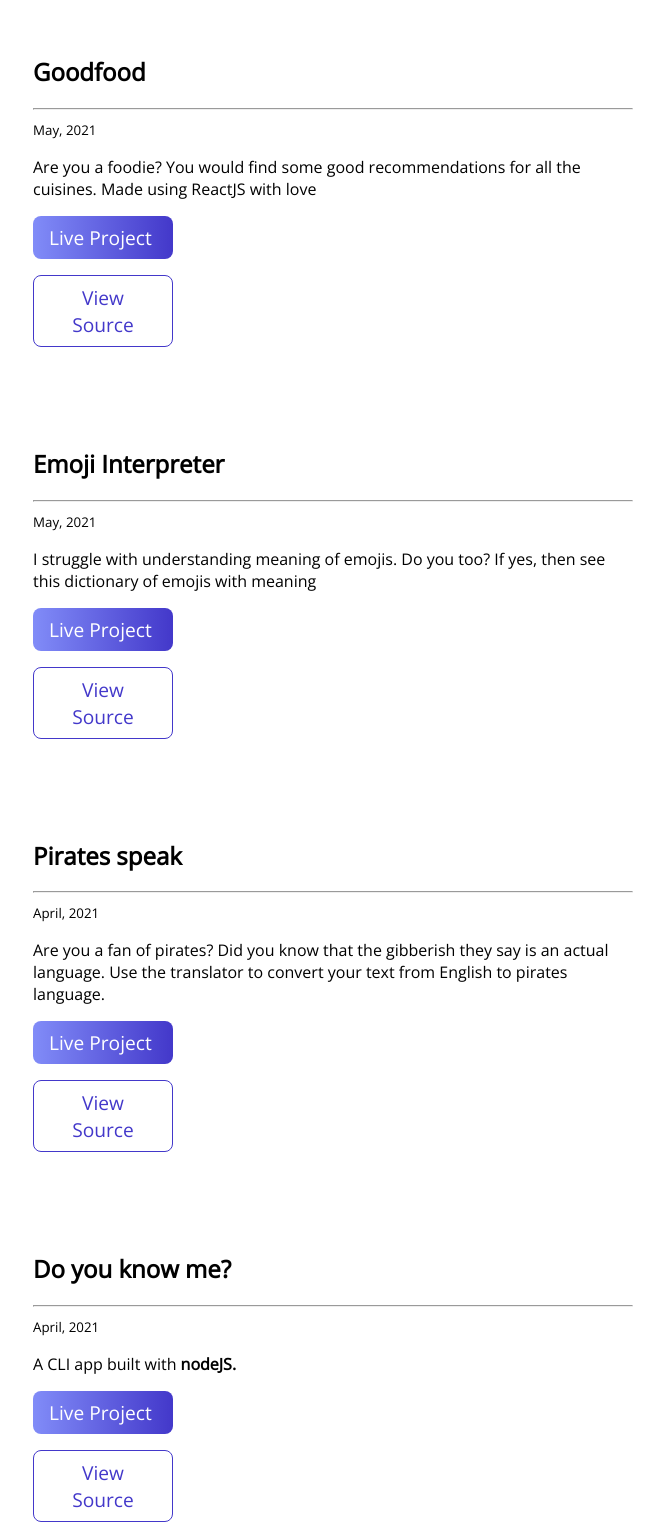
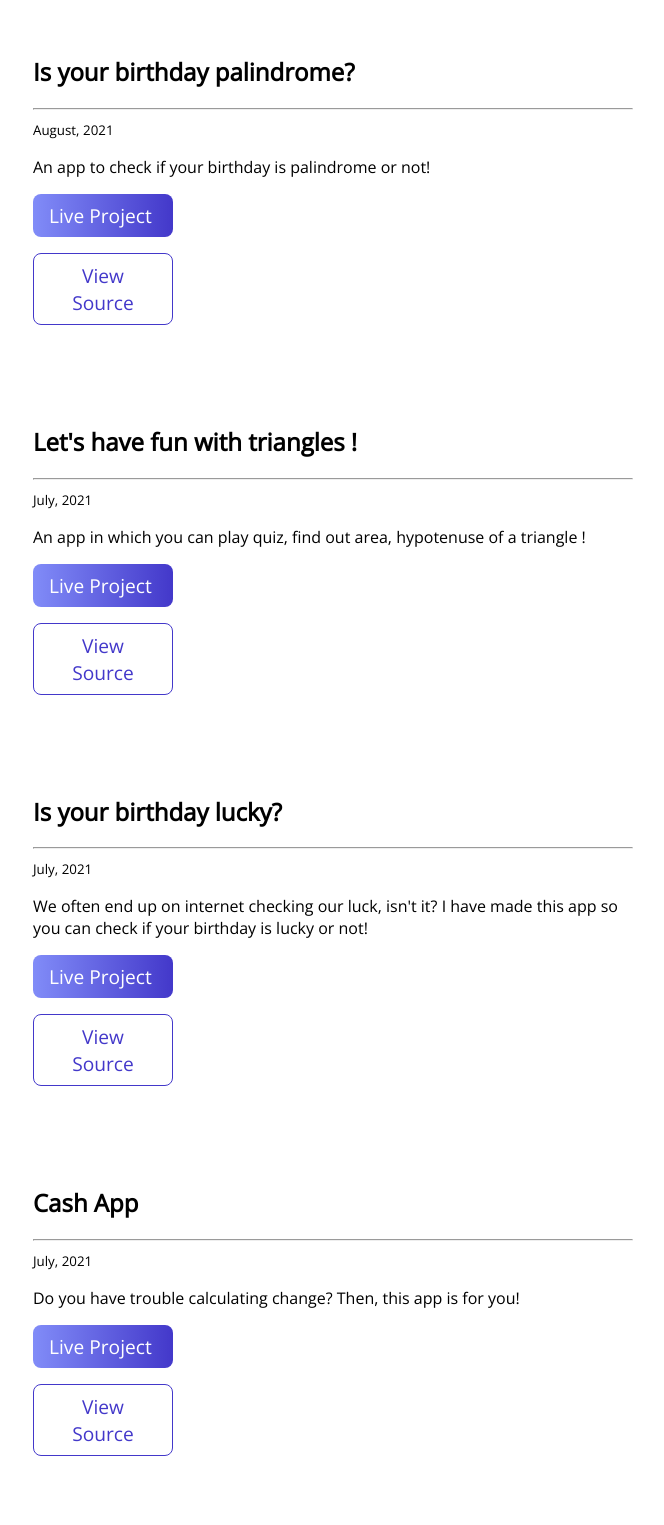
Before and after one commit to someshtiwarii/website, a plain HTML site: page projects.html in a window 1280 px wide. Shown: the part 959-2484 px from the top of the page, without its empty margins (307-971 px from the left). Drawn offline with nearby package versions, Linux system fonts and the light colour scheme.

Commit message:
updated project links

```diff
--- a/projects.html
+++ b/projects.html
@@ -21,7 +21,7 @@
             <li class="list-item-inline">
                 <a class="link" href="/blogs.html">Blogs</a>
             </li>
-           <!-- <li class="list-item-inline">
+            <!-- <li class="list-item-inline">
                 <a class="link " href="/contactme.html">Contact Me</a>
             </li> -->
         </ul>
@@ -36,10 +36,86 @@
 
         <li>
             <article class="showcase-list container container-center ">
+                <h1>Profit/Loss Calculator</h1>
+                <hr>
+                <small>August, 2021</small>
+                <p>Want to check how your stock portfolio is doing? In this app you can calculate your profit/loss !</p>
+
+                <a class="link link-primary" href="/">Live Project</a>
+                <a class="link link-secondary" href="https://github.com/someshtiwarii/profit-loss-calculator">View
+                    Source</a>
+
+            </article>
+        </li>
+
+        <li>
+            <article class="showcase-list container container-center ">
+                <h1>Is your birthday palindrome?</h1>
+                <hr>
+                <small>August, 2021</small>
+                <p>An app to check if your birthday is palindrome or not! </p>
+
+                <a class="link link-primary" href="https://bdaychecker.netlify.app/">Live Project</a>
+                <a class="link link-secondary" href="https://github.com/someshtiwarii/plaindrome-birthday">View
+                    Source</a>
+
+            </article>
+
+        </li>
+
+        <li>
+            <article class="showcase-list container container-center ">
+                <h1>Let's have fun with triangles !</h1>
+                <hr>
+                <small>July, 2021</small>
+                <p>An app in which you can play quiz, find out area, hypotenuse of a triangle ! </p>
+
+                <a class="link link-primary" href="https://triangle-fun.netlify.app/">Live Project</a>
+                <a class="link link-secondary" href="https://github.com/someshtiwarii/fun-with-triangles">View
+                    Source</a>
+
+            </article>
+
+        </li>
+
+        <li>
+            <article class="showcase-list container container-center ">
+                <h1>Is your birthday lucky?</h1>
+                <hr>
+                <small>July, 2021</small>
+                <p>We often end up on internet checking our luck, isn't it? I have made this app so you can check if
+                    your birthday is lucky or not! </p>
+
+                <a class="link link-primary" href="https://birthdayislucky.netlify.app/">Live Project</a>
+                <a class="link link-secondary" href="https://github.com/someshtiwarii/birthday-lucky">View Source</a>
+
+            </article>
+
+        </li>
+
+
+        <li>
+            <article class="showcase-list container container-center ">
+                <h1>Cash App</h1>
+                <hr>
+                <small>July, 2021</small>
+                <p>Do you have trouble calculating change? Then, this app is for you!</p>
+
+                <a class="link link-primary" href="https://change-calculator.netlify.app/">Live Project</a>
+                <a class="link link-secondary" href="https://github.com/someshtiwarii/cash-register">View Source</a>
+
+            </article>
+
+        </li>
+
+
+        <li>
+            <article class="showcase-list container container-center ">
                 <h1>JobPortal</h1>
                 <hr>
                 <small>June, 2021</small>
-                <p>Are you searching for a job? Visit the website and search for jobs which suits your skillset the best.Added a cool touch of <strong>Dark Mode</strong>.</p>
+                <p>Are you searching for a job? Visit the website and search for jobs which suits your skillset the
+                    best.Added a cool touch of <strong>Dark Mode</strong>.</p>
 
                 <a class="link link-primary" href="https://assuredjobs.netlify.app/">Live Project</a>
                 <a class="link link-secondary" href="https://github.com/someshtiwarii/job-portal">View Source</a>
@@ -77,20 +153,6 @@
             </article>
 
         </li>
-        <!--
-        <li>
-            <article class="showcase-list container container-center ">
-                <h1>yoda speak</h1>
-            <small>April, 2021</small>
-            <p>Convert from English to Yoda speak. Yoda often orders sentences as Object-Subject-Verb, split verbs, switches entire phrases and sometimes uses sentences that are different from his normal syntax!</p>
-
-            <a class="link link-primary" href="assignments.html">Live Project</a>
-            <a class="link link-secondary" href="assignments.html">View Source</a>
-
-            </article>
-
-        </li>
-    -->
 
         <li>
             <article class="showcase-list container container-center ">
@@ -111,13 +173,30 @@
 
         <li>
             <article class="showcase-list container container-center ">
+                <h1>Minion speak</h1>
+                <hr>
+                <small> July, 2021</small>
+                <p>Are you a fan of Minions? Did you know that the gibberish they say is an actual language. Use the
+                    translator to convert your text from English to minion language.</p>
+
+                <a class="link link-primary" href="https://miniondub.netlify.app/
+                ">Live Project</a>
+                <a class="link link-secondary" href="https://github.com/someshtiwarii/web-app-minion">View
+                    Source</a>
+
+            </article>
+
+        </li>
+
+        <li>
+            <article class="showcase-list container container-center ">
                 <h1>Do you know me?</h1>
                 <hr>
                 <small>April, 2021</small>
                 <p>A CLI app built with <strong>nodeJS.</strong></p>
-                    <a class="link link-primary" href="https://replit.com/@someshtiwarii/cli-app-1?embed=true/">Live
-                        Project</a>
-                    <a class="link link-secondary" href="">View Source</a>
+                <a class="link link-primary" href="https://replit.com/@someshtiwarii/cli-app-1?embed=true/">Live
+                    Project</a>
+                <a class="link link-secondary" href="">View Source</a>
             </article>
 
         </li>
@@ -144,7 +223,7 @@
         <div class="footer-icons-container">
             <div class="footer-icons">
                 <a href="https://www.instagram.com/somesh_tiwari_s/">
-                    <img class="btn icon" src="icons/instagram.svg" width="40" height="40" >
+                    <img class="btn icon" src="icons/instagram.svg" width="40" height="40">
                 </a>
 
             </div>
@@ -169,7 +248,7 @@
 
             <div class="footer-icons">
                 <a href="https://wa.me/+918932062777">
-                    <img class="btn icon" src="icons/whatsapp.svg" width="40" height="40" >
+                    <img class="btn icon" src="icons/whatsapp.svg" width="40" height="40">
                 </a>
 
             </div>
--- a/style.css
+++ b/style.css
@@ -17,13 +17,12 @@ hr {
 }
 
 
-/** spaces **/
+
 
 .margin-md {
     margin: 2rem;
 }
 
-/** container **/
 .container {
     padding: 0rem 1rem;
 }
@@ -31,21 +30,15 @@ hr {
 .container-center {
     max-width: 600px;
     margin: auto;
-
 }
 
 .technologies {
-
     width: 60%;
     background-color: #ECFDF5;
     margin: auto;
-    transition: transform 0.2s;
 }
 
-.technologies:hover {
-    transform: scale(1.05);
 
-}
 
 .tech text {
     text-align: left;
@@ -276,9 +269,6 @@ hr {
     justify-content: center;
     align-items: center;
     margin-top: 2rem;
-
-
-
 }
 
 .footer-icons {
```
